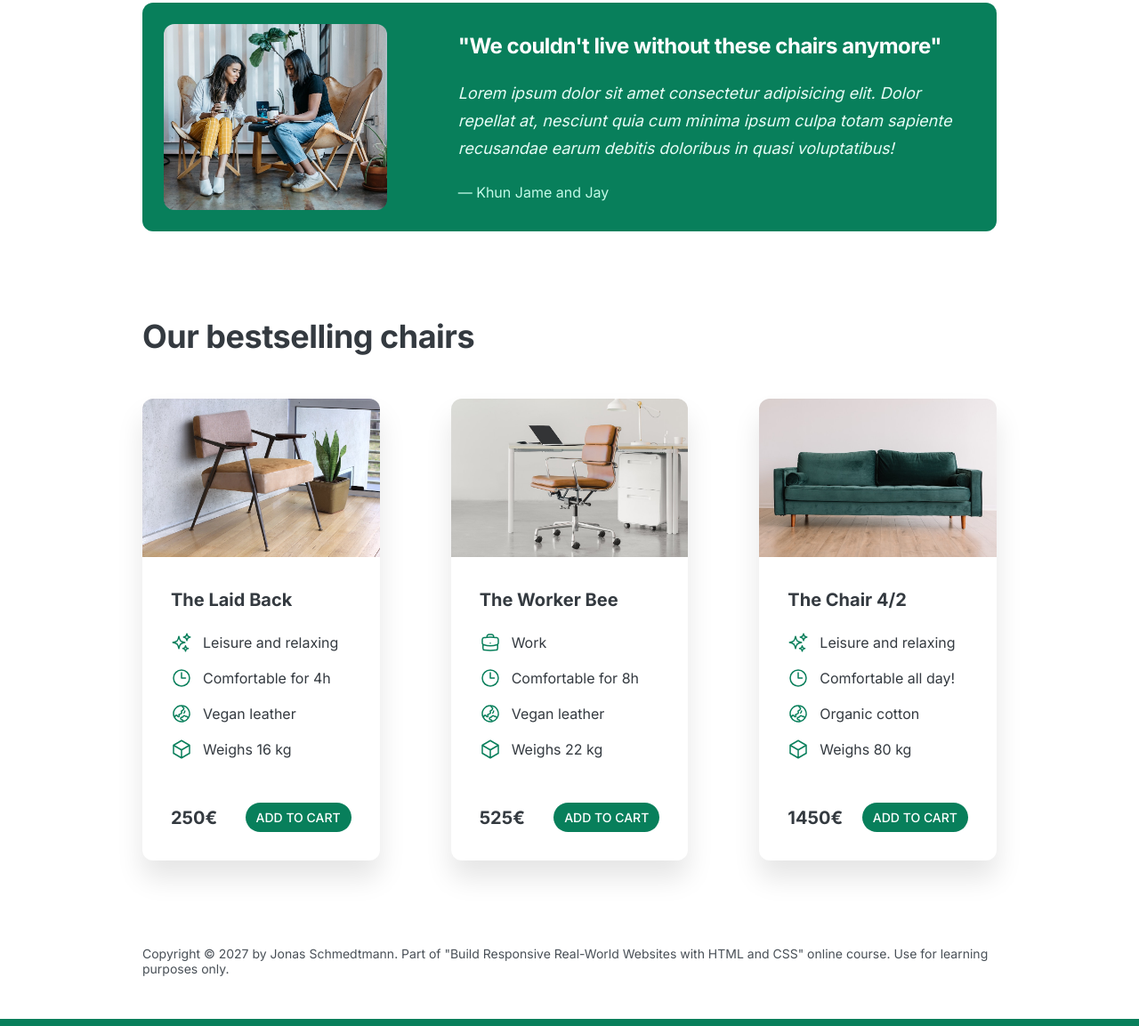
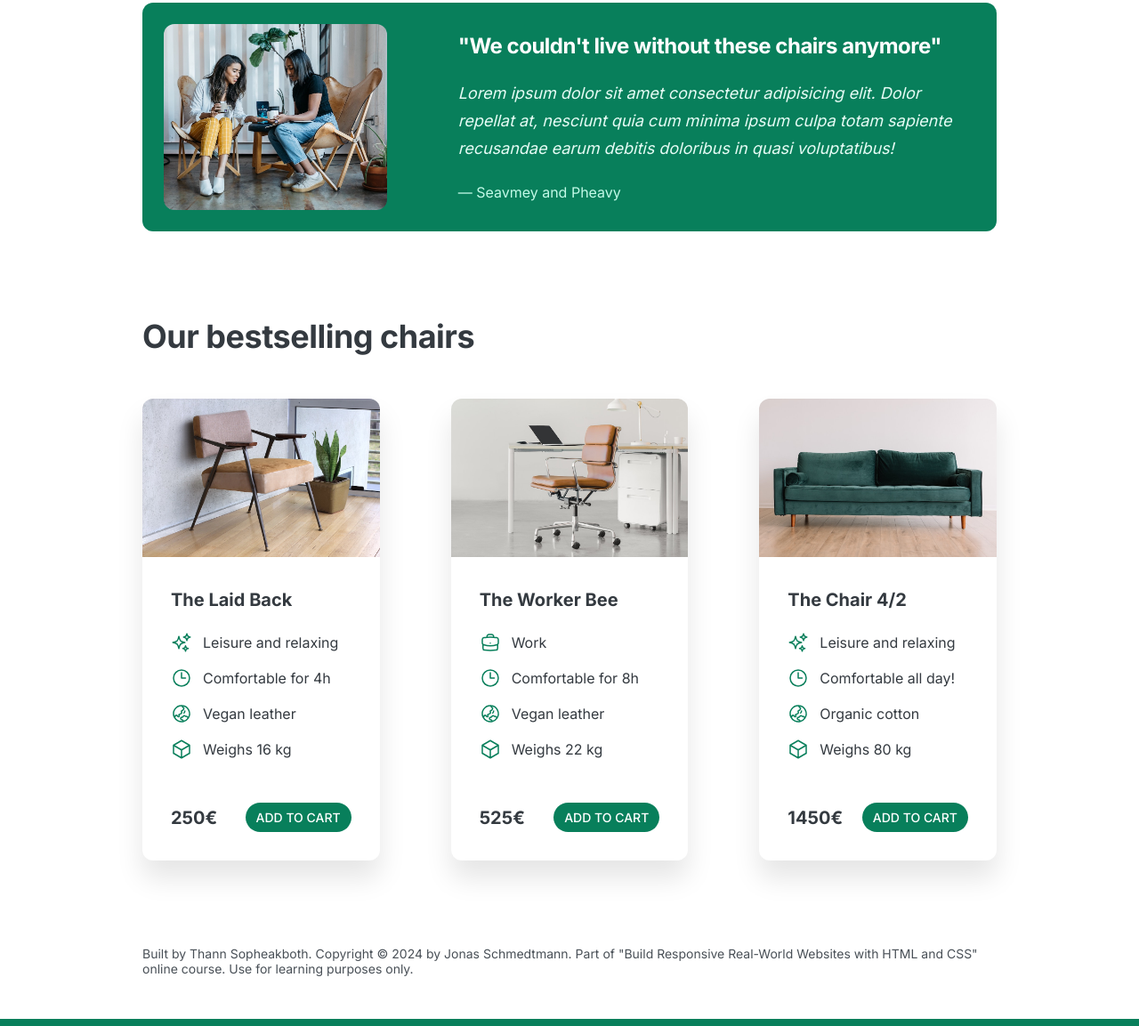
Before and after one commit to BothSann/ChairShop-Project, a plain HTML site: page ChairShop-Project/index.html in a window 1280 px wide. Shown: the part 1009-2162 px from the top of the page at 89% size. Drawn offline with Linux system fonts and the light colour scheme.

Commit message:
index.html

```diff
--- a/ChairShop-Project/index.html
+++ b/ChairShop-Project/index.html
@@ -116,7 +116,7 @@
               repellat at, nesciunt quia cum minima ipsum culpa totam sapiente
               recusandae earum debitis doloribus in quasi voluptatibus!
             </blockquote>
-            <p class="testimonial-author">&mdash; Khun Jame and Jay</p>
+            <p class="testimonial-author">&mdash; Seavmey and Pheavy</p>
           </div>
         </div>
       </section>
@@ -374,9 +374,9 @@
       </section>
 
       <footer>
-        Copyright &copy; 2027 by Jonas Schmedtmann. Part of "Build Responsive
-        Real-World Websites with HTML and CSS" online course. Use for learning
-        purposes only.
+        Built by Thann Sopheakboth. Copyright &copy; 2024 by Jonas Schmedtmann.
+        Part of "Build Responsive Real-World Websites with HTML and CSS" online
+        course. Use for learning purposes only.
       </footer>
     </div>
   </body>
```
